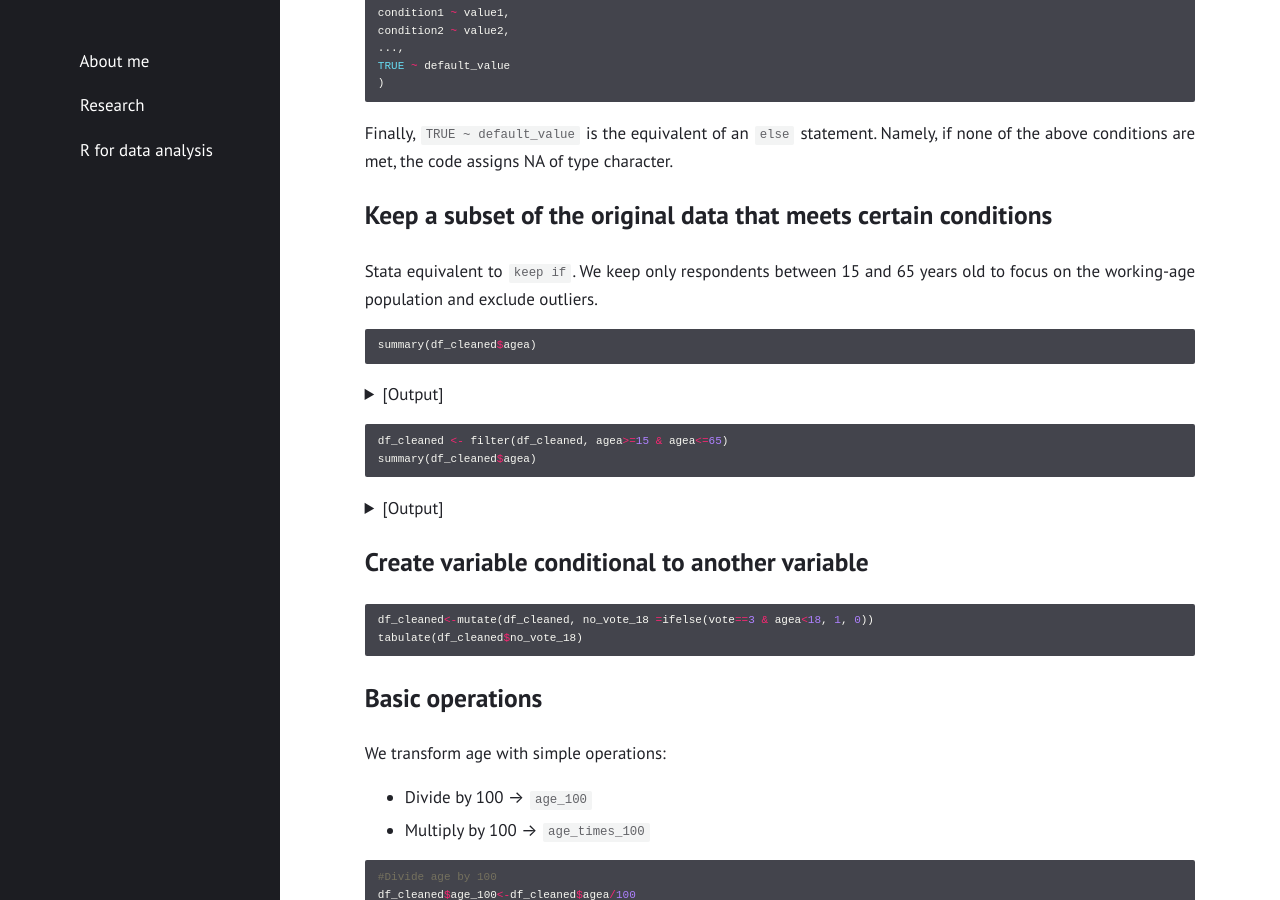
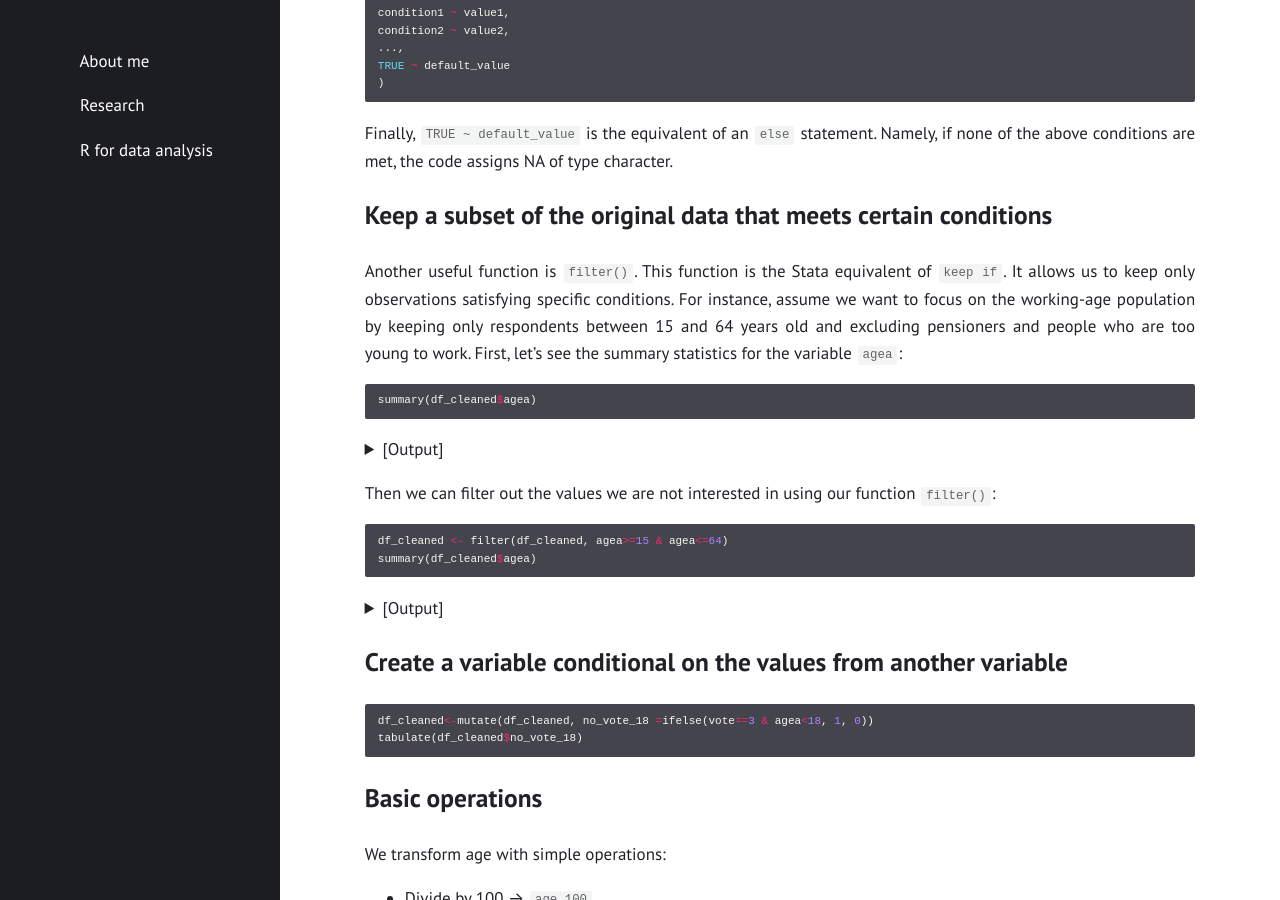
Before and after one commit to gubellom/gubellom.github.io, a Jekyll site: the page built from R files/Manipulation.md, in a window 1280 px wide and 900 px high, scrolled down 3037 px. Built offline with Jekyll 4.4.1, drawn with Linux system fonts in a browser that asks for light colours.

Commit message:
Update Manipulation.md
Signed-off-by: Michele Gubello <62111923+gubellom@users.noreply.github.com>

````diff
--- a/R files/Manipulation.md
+++ b/R files/Manipulation.md
@@ -220,7 +220,7 @@ Finally, `TRUE ~ default_value` is the equivalent of an `else` statement. Namely
 
 ## Keep a subset of the original data that meets certain conditions
 
-Stata equivalent to `keep if`. We keep only respondents between 15 and 65 years old to focus on the working-age population and exclude outliers.
+Another useful function is `filter()`. This function is the Stata equivalent of `keep if`. It allows us to keep only observations satisfying specific conditions. For instance, assume we want to focus on the working-age population by keeping only respondents between 15 and 64 years old and excluding pensioners and people who are too young to work. First, let's see the summary statistics for the variable `agea`:
 
 ```r
 summary(df_cleaned$agea)
@@ -234,8 +234,10 @@ Min. 1st Qu.  Median    Mean 3rd Qu.    Max.    NA's
   </pre>
 </details>
 
+Then we can filter out the values we are not interested in using our function `filter()`:
+
 ```r
-df_cleaned <- filter(df_cleaned, agea>=15 & agea<=65)
+df_cleaned <- filter(df_cleaned, agea>=15 & agea<=64)
 summary(df_cleaned$agea)
 ```
 <details>
@@ -246,7 +248,7 @@ summary(df_cleaned$agea)
   </pre>
 </details>
 
-## Create variable conditional to another variable
+## Create a variable conditional on the values from another variable
 
 ```r
 df_cleaned<-mutate(df_cleaned, no_vote_18 =ifelse(vote==3 & agea<18, 1, 0))
````
